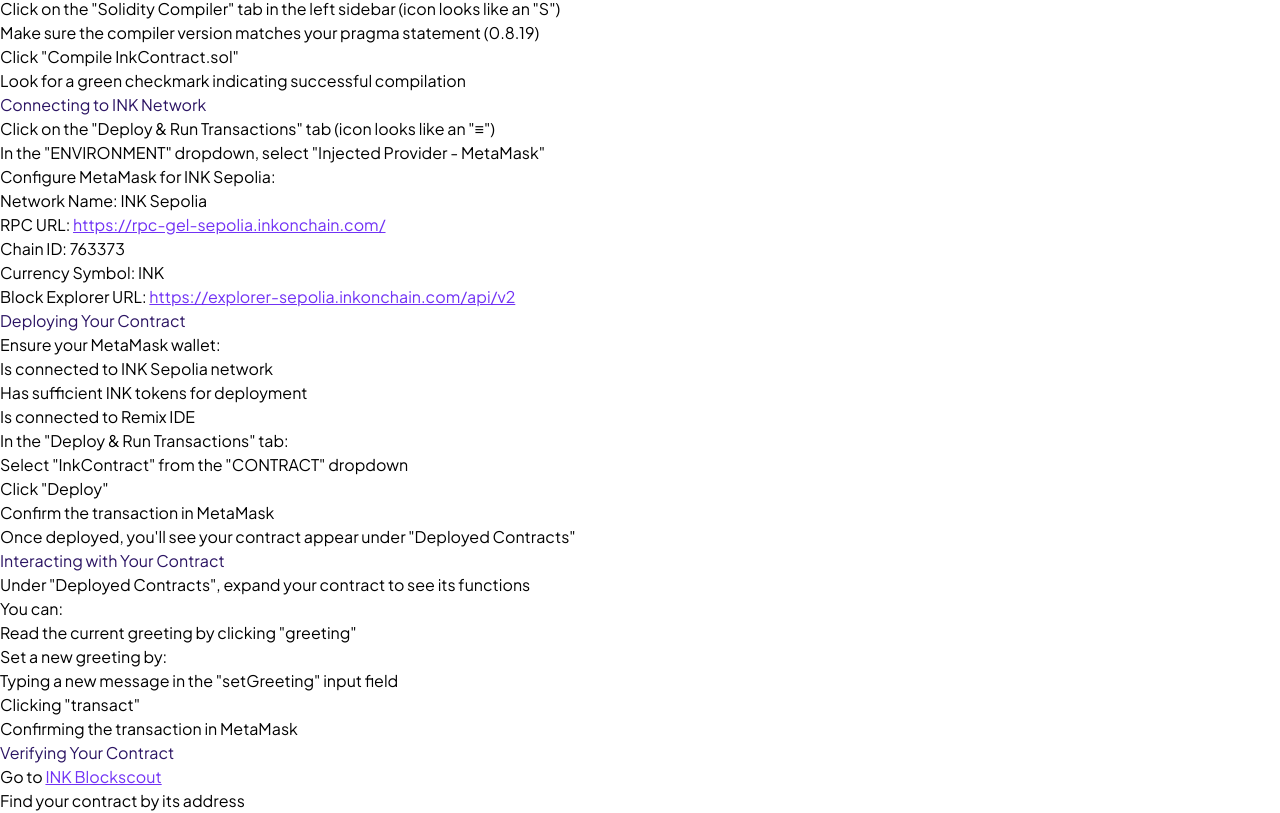
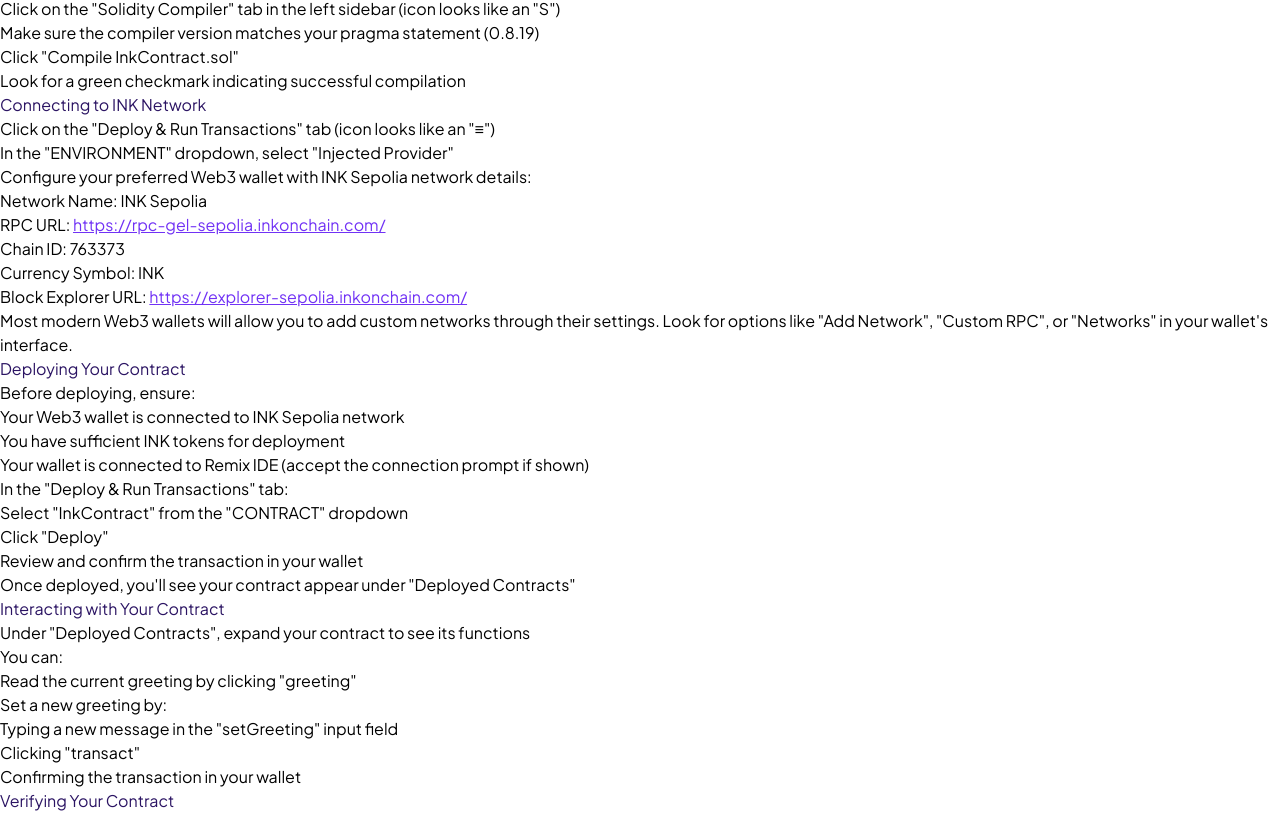
Before and after one commit to zhangling1989/docs-fork, a Next.js app: page /build/tutorials/deploying-a-smart-contract/remix in a window 1280 px wide. Shown: the part 532-1345 px from the top of the page. Built offline with nearby package versions, Linux system fonts and the light colour scheme.

Commit message:
feat: generic wallet

```diff
--- a/src/pages/build/tutorials/deploying-a-smart-contract/remix.mdx
+++ b/src/pages/build/tutorials/deploying-a-smart-contract/remix.mdx
@@ -39,25 +39,27 @@ contract InkContract {
 ## Connecting to INK Network
 
 1. Click on the "Deploy & Run Transactions" tab (icon looks like an "≡")
-2. In the "ENVIRONMENT" dropdown, select "Injected Provider - MetaMask"
-3. Configure MetaMask for INK Sepolia:
+2. In the "ENVIRONMENT" dropdown, select "Injected Provider"
+3. Configure your preferred Web3 wallet with INK Sepolia network details:
    - Network Name: INK Sepolia
    - RPC URL: https://rpc-gel-sepolia.inkonchain.com/
    - Chain ID: 763373
    - Currency Symbol: INK
-   - Block Explorer URL: https://explorer-sepolia.inkonchain.com/api/v2
+   - Block Explorer URL: https://explorer-sepolia.inkonchain.com/
+
+Most modern Web3 wallets will allow you to add custom networks through their settings. Look for options like "Add Network", "Custom RPC", or "Networks" in your wallet's interface.
 
 ## Deploying Your Contract
 
-1. Ensure your MetaMask wallet:
-   - Is connected to INK Sepolia network
-   - Has sufficient INK tokens for deployment
-   - Is connected to Remix IDE
+1. Before deploying, ensure:
+   - Your Web3 wallet is connected to INK Sepolia network
+   - You have sufficient INK tokens for deployment
+   - Your wallet is connected to Remix IDE (accept the connection prompt if shown)
 
 2. In the "Deploy & Run Transactions" tab:
    - Select "InkContract" from the "CONTRACT" dropdown
    - Click "Deploy"
-   - Confirm the transaction in MetaMask
+   - Review and confirm the transaction in your wallet
 
 3. Once deployed, you'll see your contract appear under "Deployed Contracts"
 
@@ -69,7 +71,7 @@ contract InkContract {
    - Set a new greeting by:
      - Typing a new message in the "setGreeting" input field
      - Clicking "transact"
-     - Confirming the transaction in MetaMask
+     - Confirming the transaction in your wallet
 
 ## Verifying Your Contract
 
@@ -88,7 +90,7 @@ contract InkContract {
 - Always test your contracts in Remix's JavaScript VM before deploying to testnet
 - Use the Remix debugger to troubleshoot failed transactions
 - Save your contract's address after deployment
-- Keep your MetaMask wallet secure and never share your private keys
+- Keep your wallet secure and never share your private keys
 
 ## Useful Features in Remix
 
```
